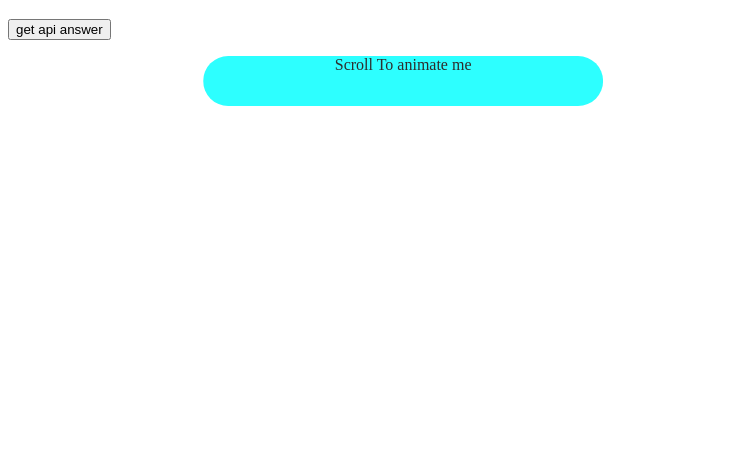
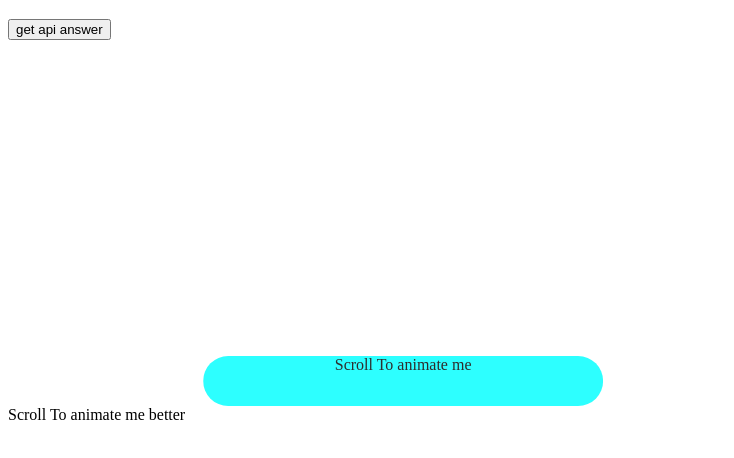
Before and after one commit to hackerFaruk/webDev, a website: page index.html in a window 1280 px wide. Shown: the part 270-728 px from the top of the page, without its empty margins (0-734 px from the left). Drawn offline with Linux system fonts and the light colour scheme.

Commit message:
scrollanimation

```diff
--- a/index.html
+++ b/index.html
@@ -41,11 +41,17 @@
 
         </div>
 
-
+        <div style="height: 300px;"></div>
 
         <div id="animationElement">
           Scroll To animate me
           </div>
+
+
+
+          <div id="animationElement2">
+            Scroll To animate me better
+            </div>
 
 
  <!-- Include the JavaScript file -->
--- a/siteScript.js
+++ b/siteScript.js
@@ -50,7 +50,7 @@ document.getElementById('generateButton').addEventListener('click', generateRand
 
 
 
-// scroll animation
+// scroll animation ------------------------------
 
 
 // Get a reference to the animated element
--- a/styles.css
+++ b/styles.css
@@ -22,15 +22,13 @@ text-align: center;
 border-radius: 25px;
 transition: all 0.3s;
 width: 400px;
+}
 
 
-}
 
 .animate{
 
-
-
-      /* Define animation properties */
+   /* Define animation properties */
   animation-name: fadeIn; /* Name of the keyframes animation */
   animation-duration: 5s; /* Duration of the animation */
   animation-fill-mode: forwards; /* Keep the last keyframe when animation ends */
```
